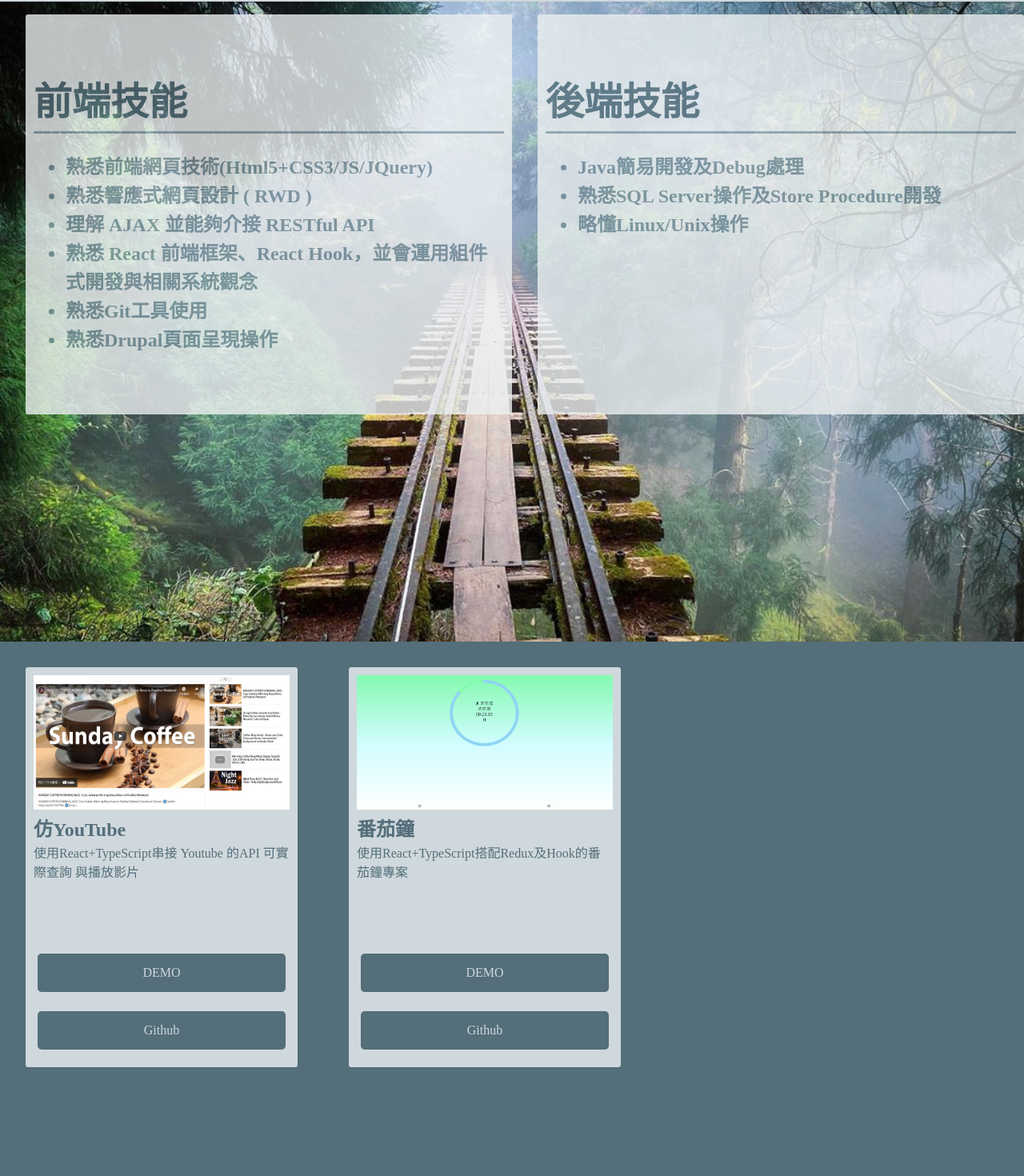
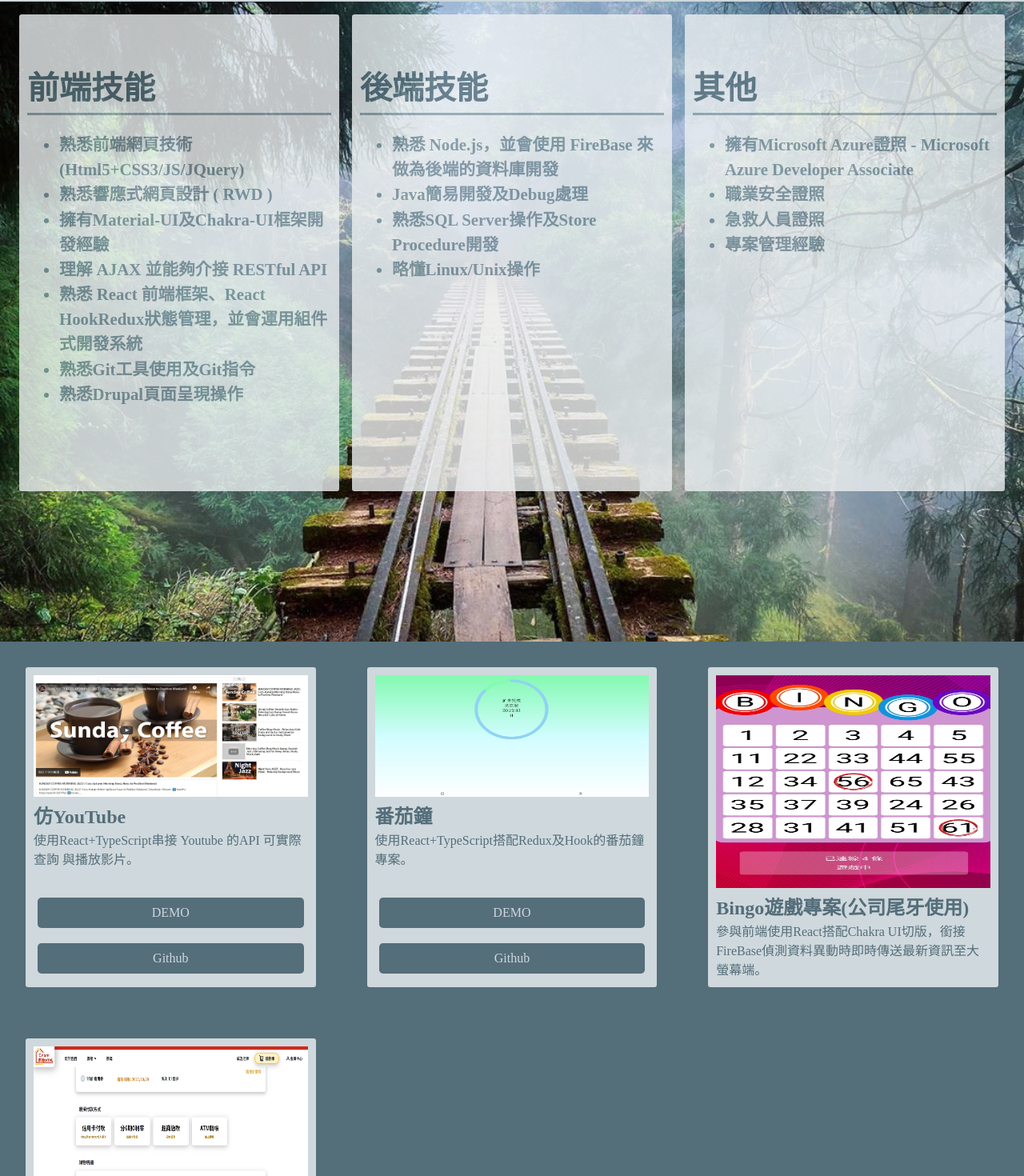
Before and after one commit to kurtzhou1/KurtWebSite_deploy, a React (Create React App) app: page / in a window 1280 px wide. Shown: the part 1654-3124 px from the top of the page at 80% size. Built offline with nearby package versions, Linux system fonts and the light colour scheme.

Commit message:
[add] project info

```diff
--- a/src/components/Portfolio.tsx
+++ b/src/components/Portfolio.tsx
@@ -10,18 +10,29 @@ const Portfolio:React.FC = () => {
                     <ul className="content">
                         <li>熟悉前端網頁技術(Html5+CSS3/JS/JQuery)</li>
                         <li>熟悉響應式網頁設計 ( RWD )</li>
+                        <li>擁有Material-UI及Chakra-UI框架開發經驗</li>
                         <li>理解 AJAX 並能夠介接 RESTful API</li>
-                        <li>熟悉 React 前端框架、React Hook，並會運用組件式開發與相關系統觀念</li>
-                        <li>熟悉Git工具使用</li>
+                        <li>熟悉 React 前端框架、React HookRedux狀態管理，並會運用組件式開發系統</li>
+                        <li>熟悉Git工具使用及Git指令</li>
                         <li>熟悉Drupal頁面呈現操作</li>
                     </ul>
                 </div>
                 <div>
                     <h4 className="title">後端技能</h4>
                     <ul className="content">
+                        <li>熟悉 Node.js，並會使用 FireBase 來做為後端的資料庫開發</li>
                         <li>Java簡易開發及Debug處理</li>
                         <li>熟悉SQL Server操作及Store Procedure開發</li>
                         <li>略懂Linux/Unix操作</li>
+                    </ul>
+                </div>
+                <div>
+                    <h4 className="title">其他</h4>
+                    <ul className="content">
+                        <li>擁有Microsoft Azure證照 - Microsoft Azure Developer Associate</li>
+                        <li>職業安全證照</li>
+                        <li>急救人員證照</li>
+                        <li>專案管理經驗</li>
                     </ul>
                 </div>
             </div>
--- a/src/components/Project.tsx
+++ b/src/components/Project.tsx
@@ -1,16 +1,18 @@
 import React from "react";
 import pomodoro from "../img/Pomodoro.jpg";
 import youtube from "../img/youtube.jpg";
+import bingo from "../img/Bingo.jpg";
+import cart from "../img/cart.jpg";
 
 const Project:React.FC = () => {
 
     return (
         <div className="project">
             <div className="projectDetail">
-                <img src={youtube} />
+                <img src={youtube} alt="youtube" />
                 <div className="info">
                     <div className="title">仿YouTube</div>
-                    <div className="detail">使用React+TypeScript串接 Youtube 的API 可實際查詢 與播放影片</div>
+                    <div className="detail">使用React+TypeScript串接 Youtube 的API 可實際查詢 與播放影片。</div>
                 </div>
                 <div className="button">
                     <div><a href="https://kurtzhou1.github.io/mySelf/">DEMO</a></div>
@@ -18,15 +20,28 @@ const Project:React.FC = () => {
                 </div>
             </div>
             <div className="projectDetail">
-                <img src={pomodoro} />
+                <img src={pomodoro} alt="pomodoro" />
                 <div className="info">
                     <div className="title">番茄鐘</div>
-                    <div className="detail">使用React+TypeScript搭配Redux及Hook的番茄鐘專案</div>
+                    <div className="detail">使用React+TypeScript搭配Redux及Hook的番茄鐘專案。</div>
                 </div>
-                <div className="detail"></div>
                 <div className="button">
                     <div><a href="https://kurtzhou1.github.io/Pomodoro_deploy/">DEMO</a></div>
                     <div><a href="https://github.com/kurtzhou1/Pomodoro">Github</a></div>
+                </div>
+            </div>
+            <div className="projectDetail special">
+                <img src={bingo} alt="bingo" />
+                <div className="info">
+                    <div className="title">Bingo遊戲專案(公司尾牙使用)</div>
+                    <div className="detail">參與前端使用React搭配Chakra UI切版，銜接FireBase偵測資料異動時即時傳送最新資訊至大螢幕端。</div>
+                </div>
+            </div>
+            <div className="projectDetail special">
+                <img src={cart} alt="bingo" />
+                <div className="info">
+                    <div className="title">家教平台專案</div>
+                    <div className="detail">參與計算購物車功能；並串接API，包含購物車商品、可使用折價券、提交訂單並至藍新金流作驗證</div>
                 </div>
             </div>
         </div>
--- a/src/components/styles/index.scss
+++ b/src/components/styles/index.scss
@@ -3,11 +3,12 @@
     min-width: 90vw;
 }
 
-@mixin forDesktop { /* 桌機/平板 */
-  @media screen and (min-Width: 980px) {
-      @content
+@mixin forDesktop {
+    /* 桌機/平板 */
+    @media screen and (min-width: 980px) {
+        @content;
     }
-};
+}
 
 body {
     margin: 0;
@@ -19,36 +20,36 @@ body {
     background-color: #fff;
     -webkit-text-size-adjust: 100%;
     -webkit-tap-highlight-color: transparent;
-  a{
-    text-decoration:none;
-    color: #CFD8DC;
+    a {
+        text-decoration: none;
+        color: #cfd8dc;
         width: 100%;
         text-align: center;
     }
 }
 
-header{
+header {
     position: sticky;
     top: 0;
     left: 0;
-  .navbar{
+    .navbar {
         display: flex;
         background-color: rgba(0, 0, 0, 0.7);
         color: #fff;
         padding: 0.5rem;
-    >div{
+        > div {
             margin: 0 1rem;
-      &:hover{
+            &:hover {
                 cursor: pointer;
             }
         }
-    @include forDesktop(){
+        @include forDesktop() {
             padding: 1rem;
         }
     }
 }
 
-.home{
+.home {
     @include page;
     background-image: url(../../img/sea.jpg);
     background-size: cover;
@@ -58,162 +59,170 @@ header{
     align-items: center;
     font-size: 2rem;
     flex-direction: column;
-  .homeBanner{
+    .homeBanner {
         border: 2.5px solid #212529;
         border-radius: 0.25rem;
         padding: 5px;
         margin-top: 10px;
-    .homeBannerInner{
+        .homeBannerInner {
             border: 2.5px solid #212529;
             border-radius: 0.25rem;
             padding: 5px;
             font-size: 2rem;
             font-weight: bold;
         }
-    &:hover{
+        &:hover {
             cursor: pointer;
         }
     }
-  @include forDesktop(){
+    @include forDesktop() {
         font-size: 4rem;
     }
 }
 
-.about{
+.about {
     @include page;
-  background-color: #CFD8DC;
+    background-color: #cfd8dc;
     display: flex;
     flex-direction: column;
     justify-content: center;
     align-items: center;
-  .info{
+    .info {
         display: flex;
         flex-direction: column;
         align-items: center;
-    .me{
-      width:20rem;
-      height:20rem; //正圓形，所以寬與高都設一樣
-      border-radius:999em;
+        padding-top: 50px;
+        .me {
+            width: 20rem;
+            height: 20rem; //正圓形，所以寬與高都設一樣
+            border-radius: 999em;
             background-image: url(../../img/me.jpg);
             background-size: cover;
         }
-    .me2{
+        .me2 {
             font-size: 1.5rem;
-      color: #546E7A;
+            color: #546e7a;
             font-weight: bold;
             display: flex;
             align-items: center;
             justify-content: center;
             padding-left: 2.5rem;
         }
-    @include forDesktop(){
+        @include forDesktop() {
             flex-direction: row;
         }
     }
-  .infoDetail{
-    margin: 2.5rem;
+    .infoDetail {
+        margin: 2rem;
         font-size: 1rem;
         font-weight: bold;
     }
 }
 
-.portfolio{
+.portfolio {
     @include page;
     // background-color: #90A4AE;
     background-image: url(../../img/Mountain.jpg);
     background-size: cover;
     background-position: center;
     width: 100%;
-  .portfolioContainer{
+    .portfolioContainer {
         width: 100%;
         display: flex;
         flex-direction: column;
-    >div{
-      background-color: #ECEFF1;
+        > div {
+            background-color: #eceff1;
             opacity: 0.8;
             padding: 10px;
             border-radius: 0.2rem;
-      color: #546E7A;
+            color: #546e7a;
             margin: 1rem;
-      @include forDesktop(){
-        width: 40rem;
-        height: 30rem;
-        margin: 0 1rem;
+            @include forDesktop() {
+                width: calc(100% / 3);
+                height: 75%;
+                margin: 0 0.5rem;
             }
         }
-    .title{
+        .title {
             font-size: 2rem;
             font-weight: bold;
-      border-bottom: 3px solid #90A4AE;
+            border-bottom: 3px solid #90a4ae;
             margin-bottom: 10px;
-      @include forDesktop(){
-        font-size: 3rem;
+            @include forDesktop() {
+                font-size: 2.5rem;
             }
         }
-    .content{
+        .content {
             font-size: 1rem;
-      color: #78909C;
+            color: #78909c;
             font-weight: bold;
-      @include forDesktop(){
-        font-size: 1.5rem;
+            @include forDesktop() {
+                font-size: 1.3rem;
             }
         }
-    @include forDesktop(){
+        @include forDesktop() {
             margin: 1rem;
             flex-direction: row;
         }
     }
-  @include forDesktop(){
+    @include forDesktop() {
         display: flex;
     }
 }
 
-.project{
+.project {
     @include page;
-  background-color: #546E7A;
+    background-color: #546e7a;
     // padding: 1rem;
     display: flex;
     flex-wrap: wrap;
-  >div{
-    width: 20rem;
-    height: 30rem;
-    background-color: #CFD8DC;
+    .projectDetail {
+        width: 100%;
+        height: 25rem;
+        background-color: #cfd8dc;
         margin: 2rem;
         padding: 10px;
         border-radius: 0.2rem;
-    color: #546E7A;
-    img{
+        color: #546e7a;
+        box-sizing: border-box;
+        img {
             width: 100%;
-      height: 35%;
-      &.pomodoro{
+            height: 40%;
+            &.pomodoro {
                 background-image: url(../../img/Pomodoro.jpg);
             }
         }
-    .info{
-      height: 35%;
+        .info {
+            height: 30%;
         }
-    .button{
+        .button {
             height: 25%;
             margin: 5px;
             display: flex;
             flex-flow: column;
             justify-content: space-between;
-      >div{
-        background-color: #546E7A;
+            > div {
+                background-color: #546e7a;
                 width: 100%;
                 height: 40%;
                 border-radius: 0.3rem;
-        color: #CFD8DC;
+                color: #cfd8dc;
                 display: flex;
                 justify-content: center;
                 align-items: center;
             }
         }
-  }
-  .projectDetail{
-    .title{
+        .title {
             font-size: 1.5rem;
             font-weight: bold;
         }
+        &.special {
+            img {
+                height: 70%;
             }
         }
+        @include forDesktop() {
+            width: calc(33.33% - 4rem);
+        }
+    }
+}
```
Also changed, not shown: src/img/Bingo.jpg (added), src/img/cart.jpg (added). Lines whose indentation alone changed are shown as unchanged.
